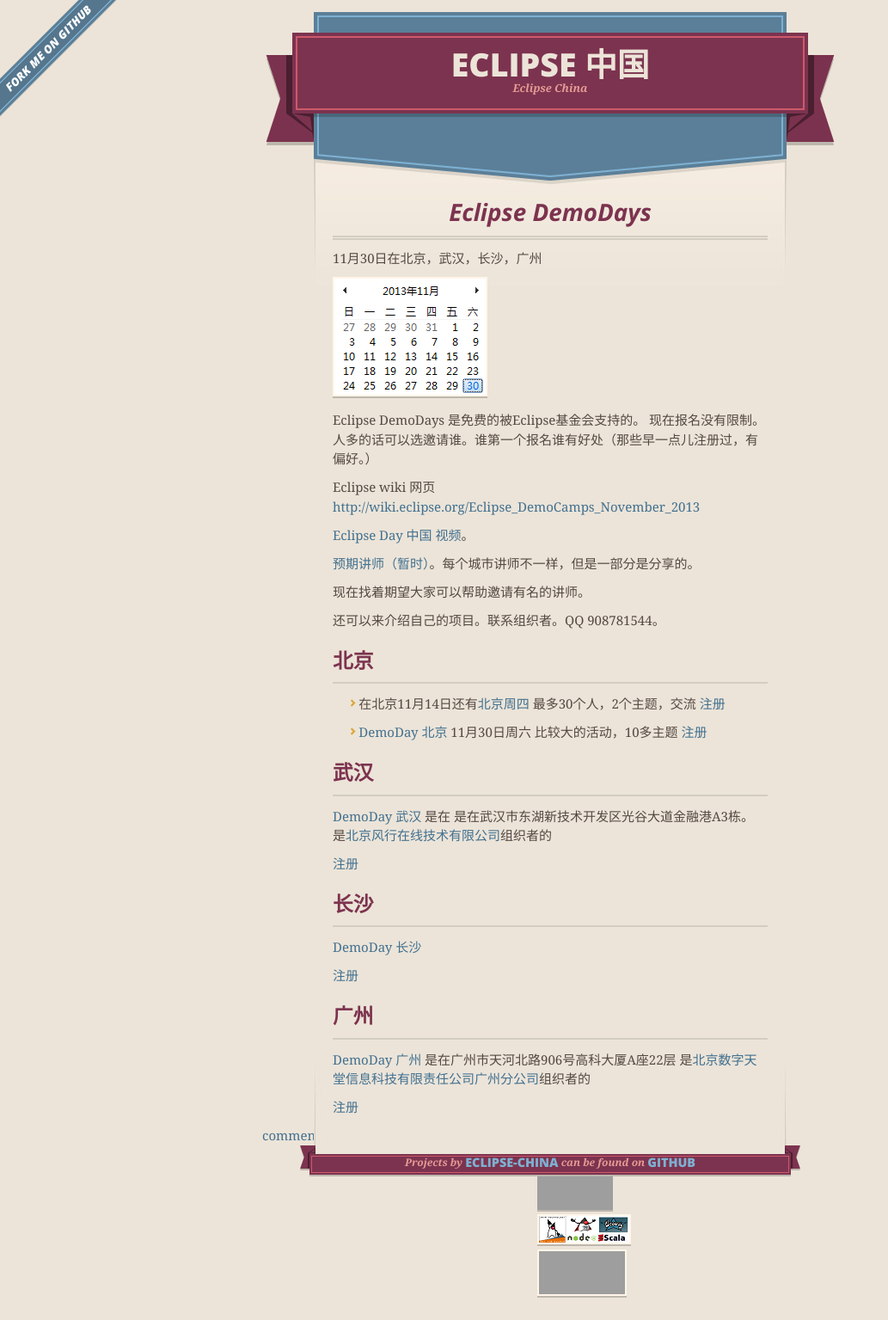
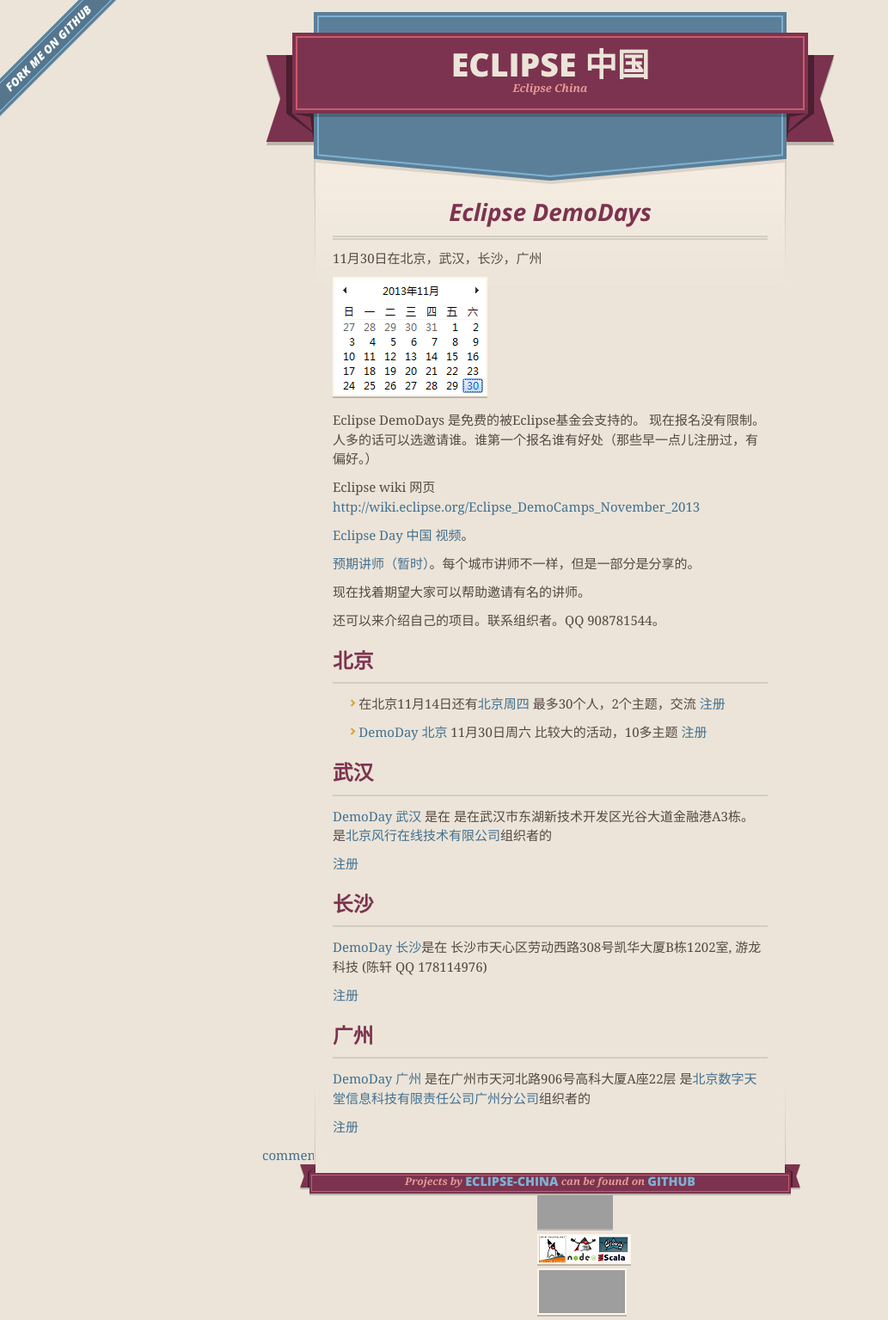
Before and after one commit to Eclipse-China/Eclipse-China.github.io, a Jekyll site: the page built from demodays/index.md, in a window 1280 px wide. Shown: the whole page at 86% size, without its empty margins (0-1033 px from the left). Built offline with Jekyll 4.4.1, drawn with Linux system fonts in a browser that asks for light colours; nearby versions of some CDN libraries; Markdown is read by kramdown in place of the engine named in the settings; comment, search, counter and statistics services are not loaded; before the commit the page ends 1512 px from its top, so only the background shows below that; grey boxes are pictures that could not be loaded.

Commit message:
changsha

```diff
--- a/demodays/index.md
+++ b/demodays/index.md
@@ -46,7 +46,8 @@
 
 ## 长沙
 
-[DemoDay 长沙](http://wiki.eclipse.org/Eclipse_DemoCamps_November_2013/Changsha)
+[DemoDay 长沙](http://wiki.eclipse.org/Eclipse_DemoCamps_November_2013/Changsha)是在
+长沙市天心区劳动西路308号凯华大厦B栋1202室, 游龙科技 (陈轩 QQ 178114976)
 
 [注册](https://yoopay.cn/event/01780647)
 
```
